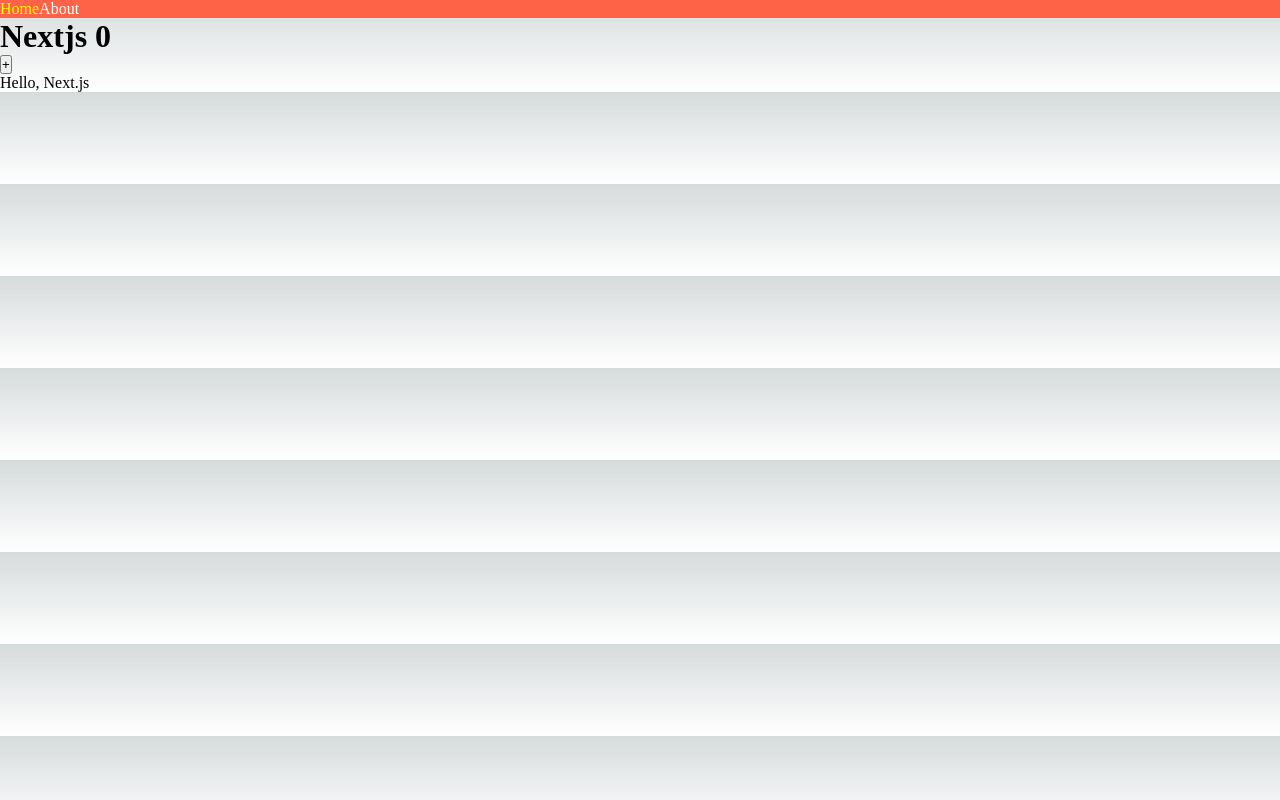
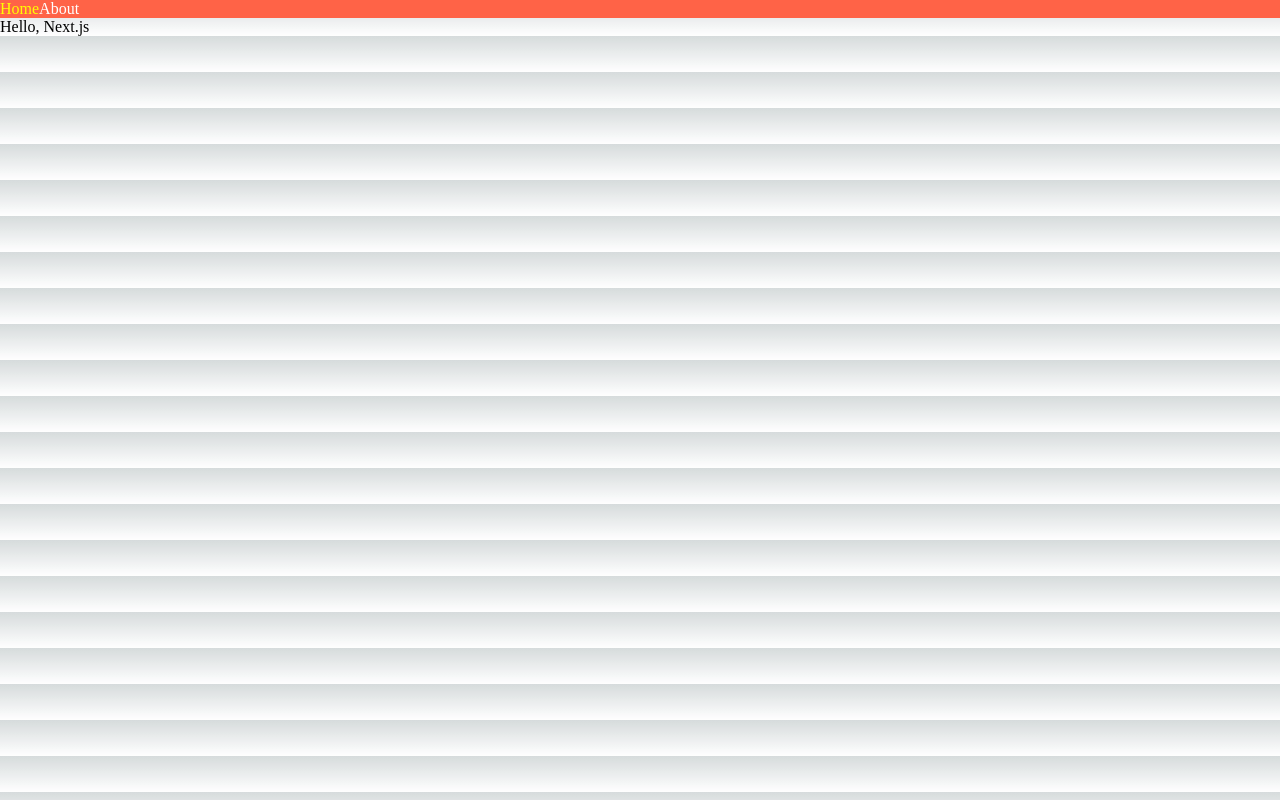
Before and after one commit to Forza5/Next.js-prac, a Next.js app: page / in a window 1280 px wide. Built offline with nearby package versions, Linux system fonts and the light colour scheme.

Commit message:
Nextjs Layout구성 및 Head 추가

```diff
--- a/components/Layout.js
+++ b/components/Layout.js
@@ -0,0 +1,10 @@
+import NavBar from "./Navbar";
+
+export default function Layout({ children }) {
+    return (
+        <>
+            <NavBar />
+            <div>{children}</div>
+        </>
+    )
+}
--- /dev/null
+++ b/components/Seo.js
@@ -0,0 +1,9 @@
+import Head from "next/head";
+
+export default function Seo({ title }){
+    return (
+        <Head>
+            <title>{title} | Next Movies</title>
+        </Head>
+    )
+}
--- a/pages/_app.js
+++ b/pages/_app.js
@@ -5,16 +5,17 @@
 // _app.js에 넣어둔 청사진을 기반으로 확인
 // 쉽게 말해, _app.js는 blueprint(청사진)
 
-import NavBar from "@/components/Navbar";
+import Layout from "@/components/Layout";
 import "../styles/globals.css";
 
 // Nextjs는 Component prop에 내가 원하는 페이지를 넣으면, 그 페이지를 렌더링 함
 export default function App({Component, pageProps}){
     return (
       <>
-        <NavBar />
-        <Component {...pageProps} />
-        <span>Hello, Next.js</span>
+        <Layout>
+          <Component {...pageProps} />
+          <span>Hello, Next.js</span>
+        </Layout>
         {/* global style 적용 가능 */}
         <style jsx global>{`
           a {
--- a/pages/index.js
+++ b/pages/index.js
@@ -1,12 +1,13 @@
-import NavBar from "@/components/Navbar";
-import {useState} from "react";
+import Seo from "@/components/Seo";
+import { useState } from "react";
 
 export default function Home(){
     const [counter, setCounter] = useState(0);
     return (
       <div>
-        <h1>Nextjs {counter}</h1>
-        <button onClick={() => setCounter((prev) => prev + 1)}>+</button>
+        <Seo title="Home" />
+        {/* <h1>Nextjs {counter}</h1> */}
+        {/* <button onClick={() => setCounter((prev) => prev + 1)}>+</button> */}
       </div>
       // Nextjs는 우리 앱의 초기 상태를 활용해서 미리 렌더링되어 옴
       // => pre-rendering
```
Also changed, not shown: pages/about.js (+7 -4 lines).
